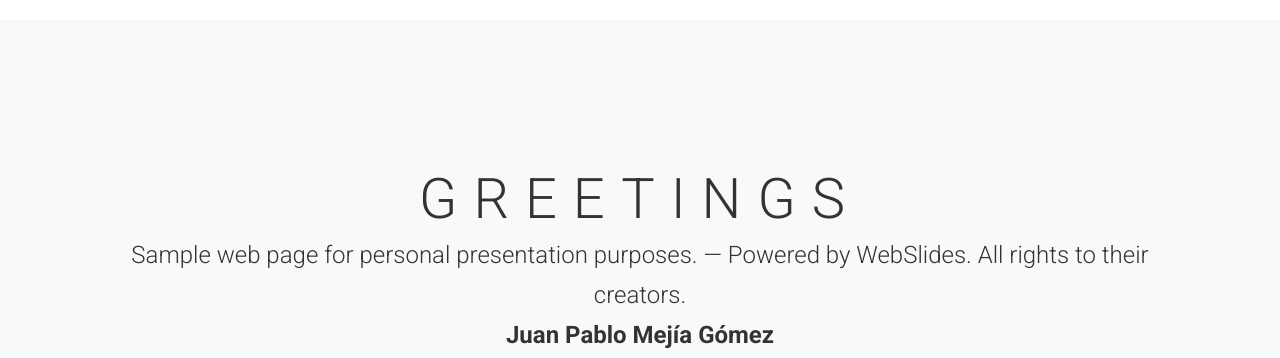
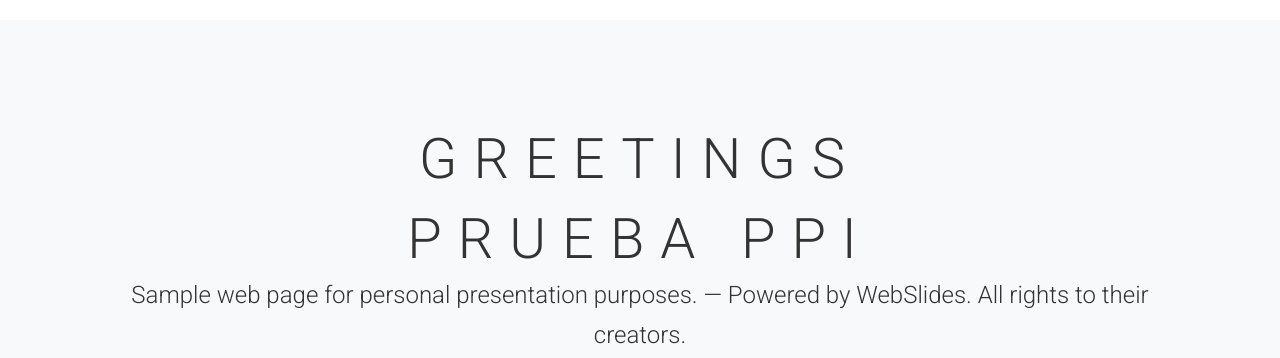
Before and after one commit to juamejiago/juamejiago.github.io, a plain HTML site: page index.html in a window 1280 px wide. Shown: the part 108-466 px from the top of the page. Drawn offline with Linux system fonts and the light colour scheme; no server answers; a web font is replaced by a local one.

Commit message:
Update index.html

```diff
--- a/index.html
+++ b/index.html
@@ -55,6 +55,7 @@
           <!--.wrap = container (width: 90%) -->
           <div class="wrap aligncenter">
             <h1 class="text-landing">Greetings</h1>
+            <h1 class="text-landing">Prueba PPI</h1>
             <p class="text-intro">
               Sample web page for personal presentation purposes. &mdash; Powered by WebSlides. All rights to their creators. <br>
               <strong>Juan Pablo Mejía Gómez</strong>
```
